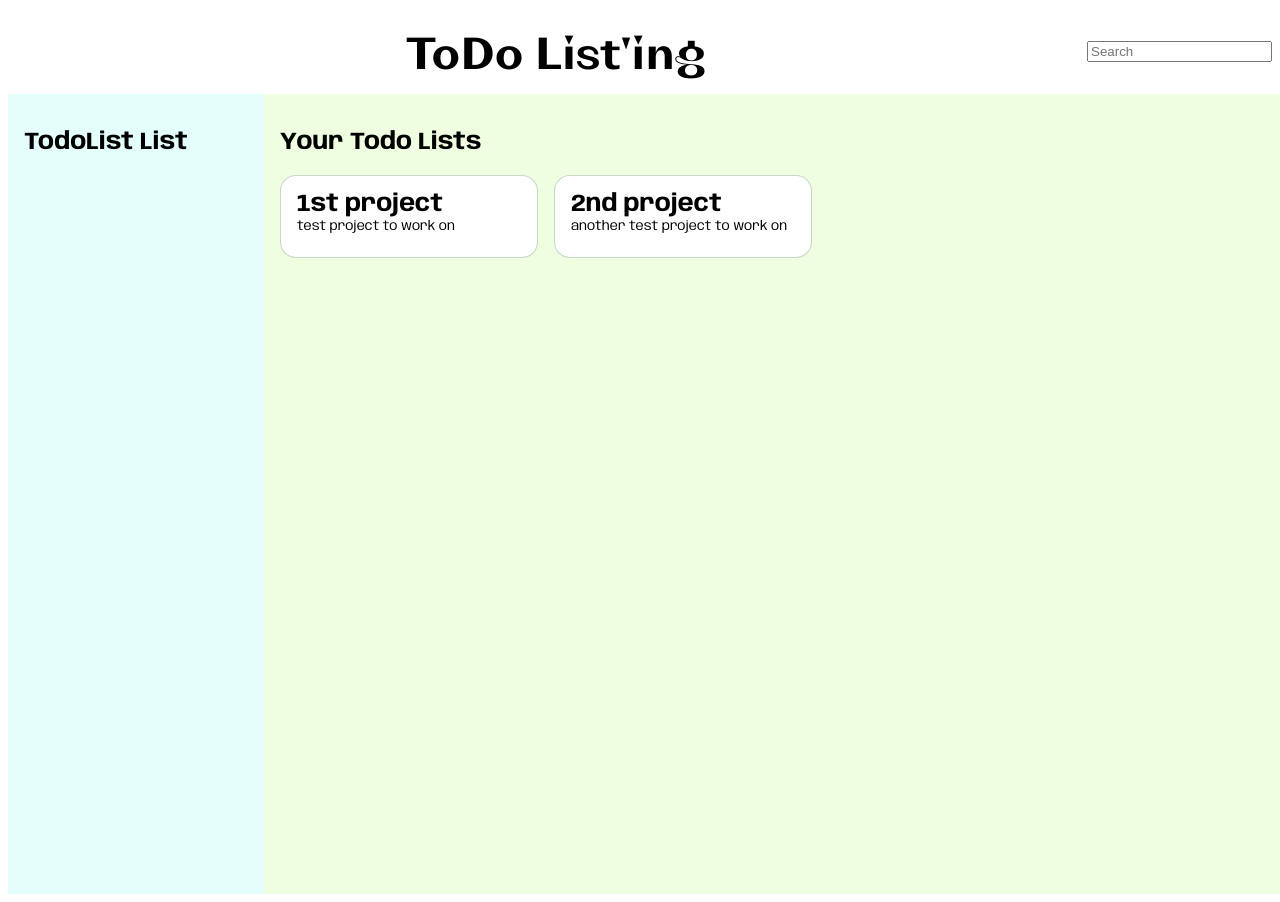
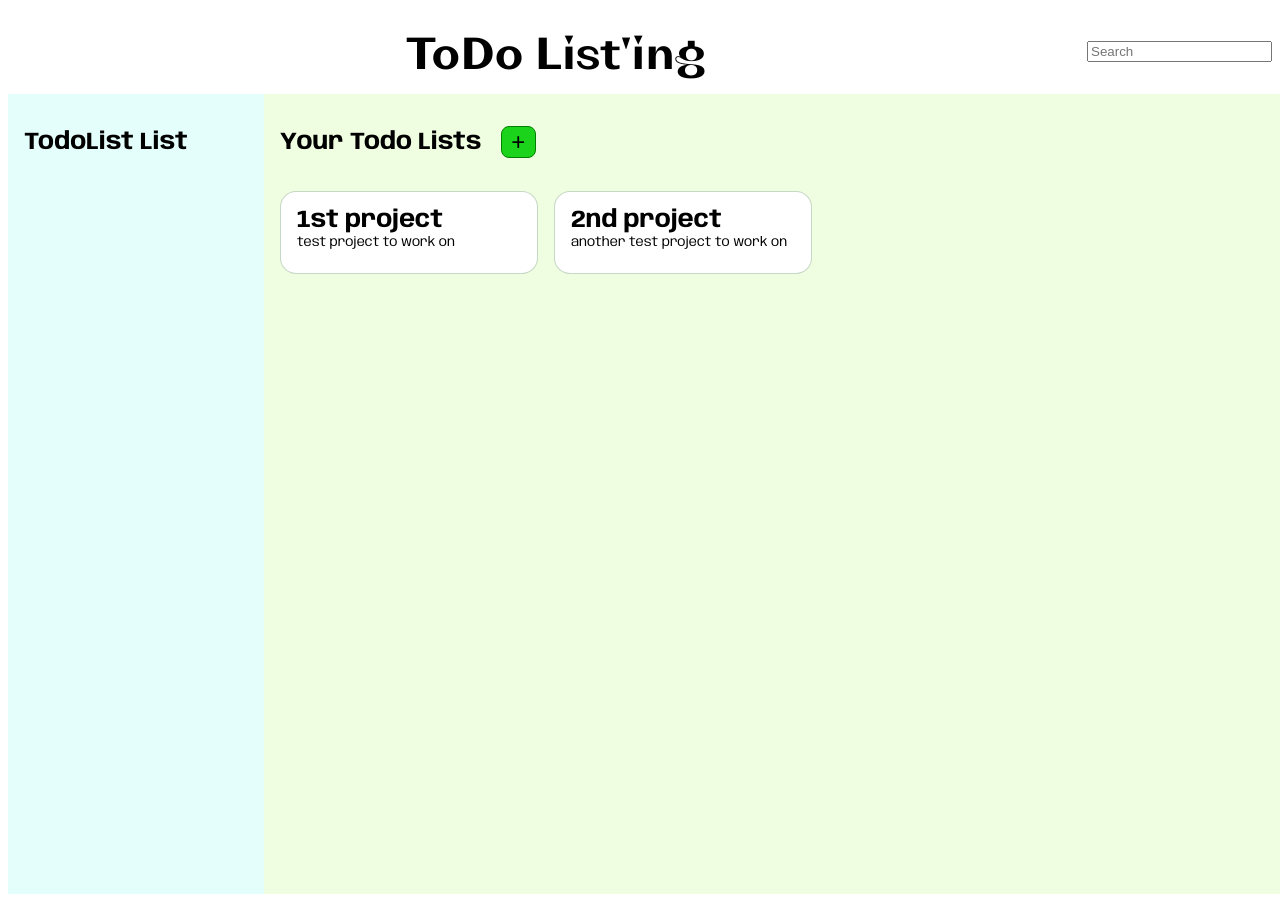
Before and after one commit to jbk2/todo-list-js, a website built with webpack: page src/views/template.html in a window 1280 px wide. Built offline with nearby package versions, Linux system fonts and the light colour scheme.

Commit message:
Add new todoList button

```diff
--- a/src/assets/stylesheets/styles.css
+++ b/src/assets/stylesheets/styles.css
@@ -87,9 +87,30 @@ main {
 
 /* ########################### Todo Lists ##################################### */
 
+#content-header {
+  display: flex;
+  align-items: center;
+  /* margin-top: 1.4rem;; */
+}
+
+#content-title {
+  /* margin: 0; */
+}
+
 #todo-lists-container {
   display: flex;
   gap: 1rem;
+  margin-top: 1rem;;
+}
+
+button#new-todo-list {
+  border: 1px solid green;
+  margin-left: 1.2rem;
+  border-radius: 0.5rem;
+  width: 2.2rem;
+  /* height: 1.4rem; */
+  font-size: x-large;
+  background-color: rgb(26, 211, 26);
 }
 
 .todo-list-card {
--- a/src/views/template.html
+++ b/src/views/template.html
@@ -18,8 +18,10 @@
         <h2>TodoList List</h2>
       </section>
       <section id="content">
-        <h2 id="content-title">Your Todo Lists</h2>
-
+        <div id="content-header">
+          <h2 id="content-title">Your Todo Lists</h2>
+          <button id="new-todo-list">+</button>
+        </div>
         <section id="todo-lists-container">
 
 
```
